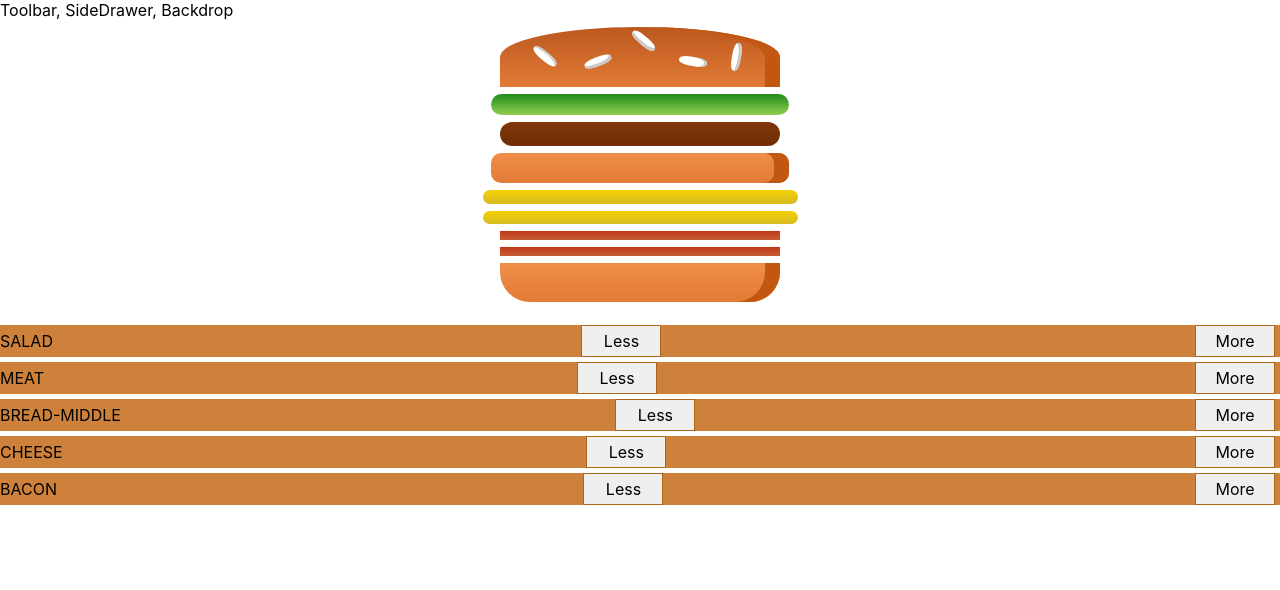
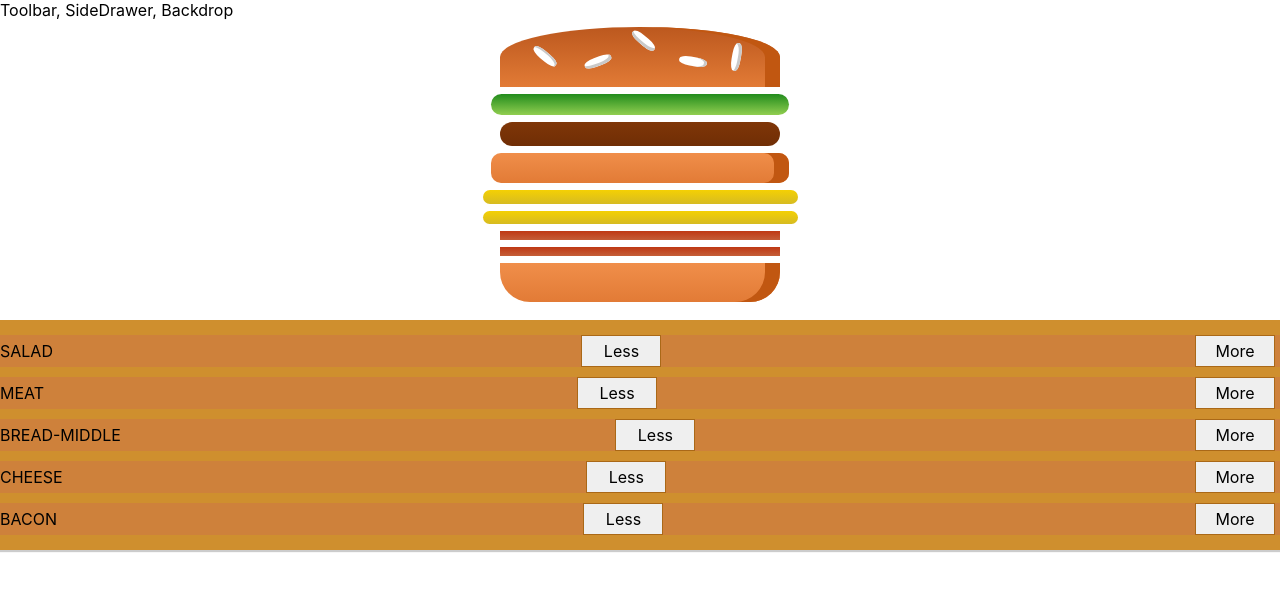
Before and after one commit to muchamateusz/react-burger-builder, a React app: page / in a window 1280 px wide. Shown: the top 590 px of the page. Built offline with nearby package versions, Linux system fonts and the light colour scheme; a web font is replaced by a local one.

Commit message:
styling app - figuring out hot to force webpack to hot reloading browser

```diff
--- a/src/components/Burger/BuildControls/BuildControls.jsx
+++ b/src/components/Burger/BuildControls/BuildControls.jsx
@@ -14,8 +14,9 @@ const BuildControls = ({
   ingredientAdded,
   ingredientRemoved,
   ...rest
-}) =>
-  controls.map((ing, index) => (
+}) => (
+  <div className="build-controls">
+    {controls.map((ing, index) => (
       <BuildControlsItem
         key={ing + index}
         label={ing}
@@ -23,7 +24,9 @@ const BuildControls = ({
         removed={() => ingredientRemoved(ing)}
         disabled={disabled[ing]}
       />
-  ));
+    ))}
+  </div>
+);
 
 BuildControls.propTypes = {
   defaultProp: PropTypes.string
--- a/src/components/Burger/BuildControls/BuildControlsItem/BuildControlsItem.less
+++ b/src/components/Burger/BuildControls/BuildControlsItem/BuildControlsItem.less
@@ -2,6 +2,7 @@
   display: flex;
   justify-content: space-between;
   align-items: center;
+  width: 100%;
   margin: 5px 0;
   background-color: #ce813b;
   & button {
```
Lines whose indentation alone changed are shown as unchanged.
